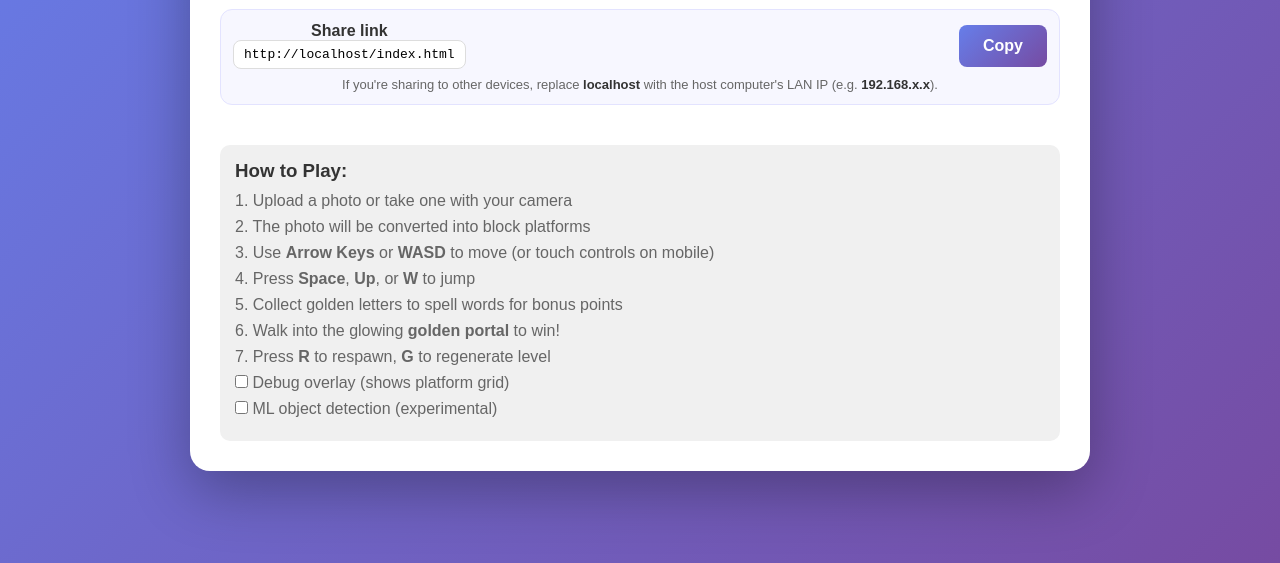
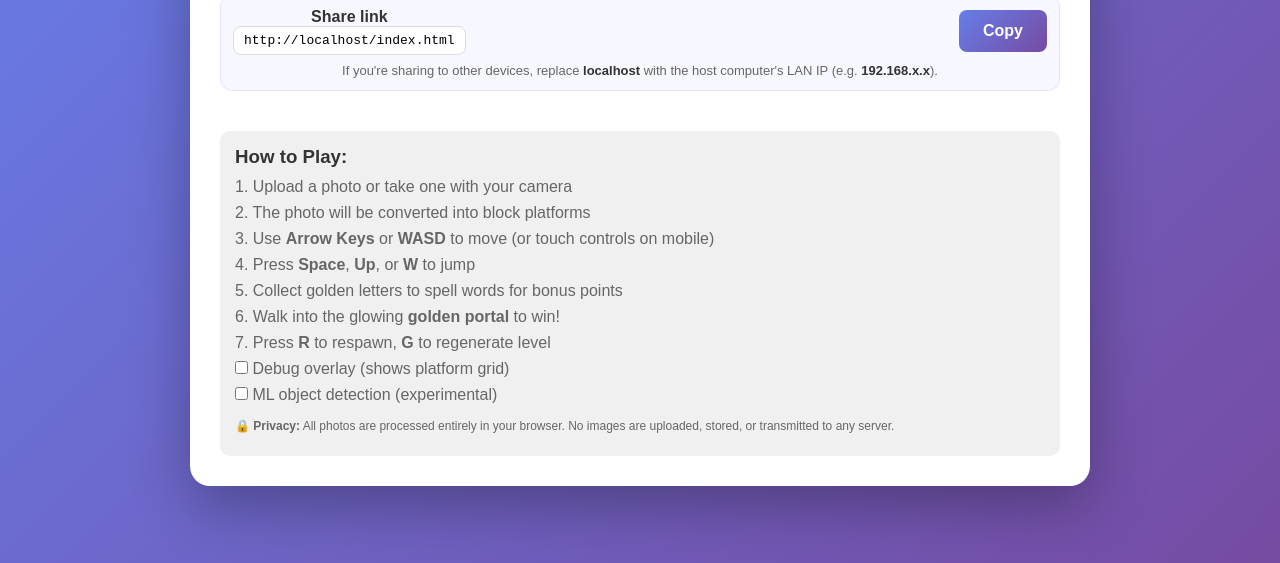
Before and after one commit to McFuzzySquirrel/photo-jumper, a website: page index.html in a window 1280 px wide. Both pictures are taken after a click on the button "Get Started". Shown: the part 237-800 px from the top of the page. Drawn offline with Linux system fonts and the light colour scheme.

Commit message:
Add privacy notice - client-side image processing only
PRIVACY STATEMENT ADDED:
User requested verification that images aren't stored anywhere.

VERIFIED - NO IMAGE STORAGE:
✅ No fetch() or network requests with image data
✅ No localStorage/sessionStorage persistence
✅ No indexedDB storage
✅ Images only exist in browser memory during gameplay
✅ FileReader converts to data URL in memory
✅ backgroundImage variable cleared on exit
✅ All processing happens client-side in browser

PRIVACY NOTICE ADDED:
- Intro screen: Clear statement with lock emoji
- README: Listed as second feature for prominence
- Text: 'All photos are processed entirely in your browser. No images are uploaded, stored, or transmitted to any server.'

This is 100% accurate - the app is truly client-side only.
Even ML object detection runs locally using ONNX Runtime Web.

```diff
--- a/index.html
+++ b/index.html
@@ -609,6 +609,9 @@
             <p><label><input type="checkbox" id="mlDetectionToggle" aria-describedby="mlStatusDesc"> ML object detection (experimental)</label>
                 <span id="mlStatus" style="font-size: 12px; color: #666;"></span>
                 <span id="mlStatusDesc" class="visually-hidden" style="position: absolute; left: -10000px;">When enabled, uses machine learning to detect objects in your photo and create platforms from them. May increase loading time.</span>
+            </p>
+            <p style="font-size: 12px; color: #666; margin-top: 15px;">
+                🔒 <strong>Privacy:</strong> All photos are processed entirely in your browser. No images are uploaded, stored, or transmitted to any server.
             </p>
         </div>
         </div>
```
Also changed, not shown: README.md.
